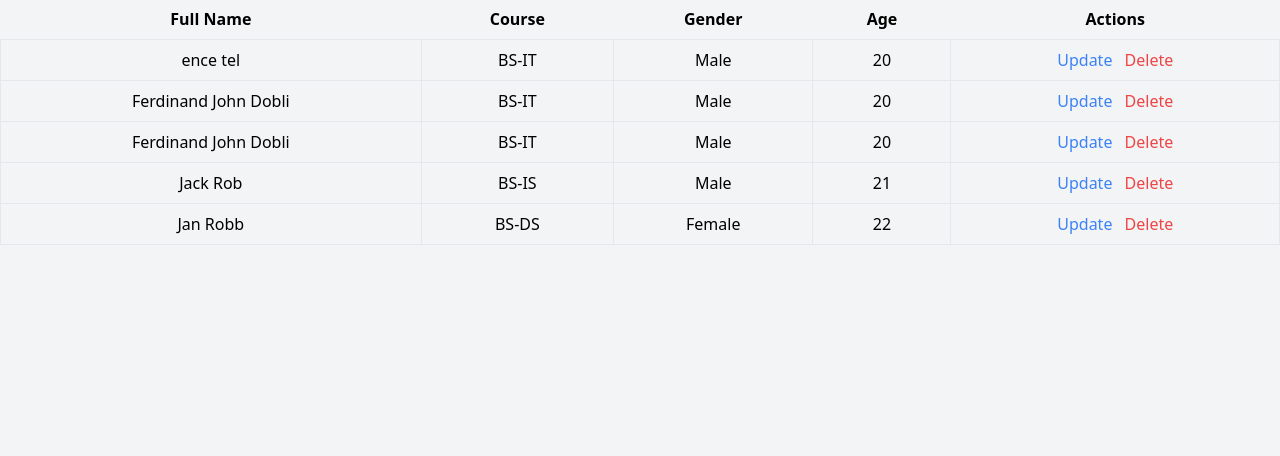
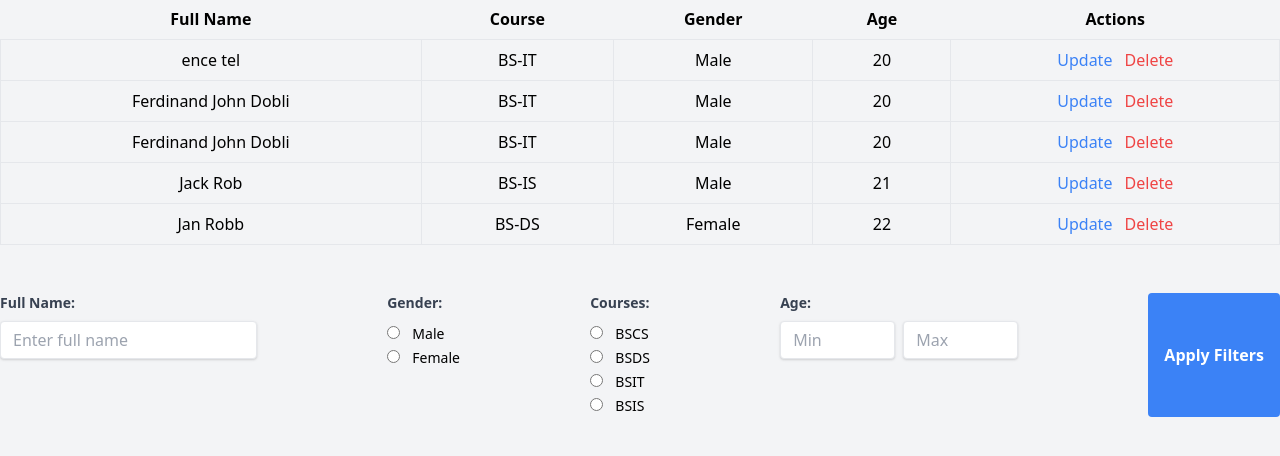
Before and after one commit to fjfdobli/EDP-FINALPROJECT, a Django app: page / in a window 1280 px wide. Shown: the part 125-581 px from the top of the page. Run offline with Django 5.2, Linux system fonts and the light colour scheme; data comes from the database, SQL or seed files in the repository.

Commit message:
Filters, and Delete Worked

```diff
--- a/Students/templates/students/list.html
+++ b/Students/templates/students/list.html
@@ -1,20 +1,20 @@
 {% load static %}
 <!DOCTYPE html>
-<html>
+<html lang="en">
   <head>
-    <meta charset="UTF-8">
+    <meta charset="UTF-8" />
+    <meta name="viewport" content="width=device-width, initial-scale=1.0" />
     <title>Student List</title>
-    <link href="https://cdn.jsdelivr.net/npm/tailwindcss@2.2.19/dist/tailwind.min.css" rel="stylesheet">
+    <link href="https://cdn.jsdelivr.net/npm/tailwindcss@2.2.19/dist/tailwind.min.css" rel="stylesheet"/>
   </head>
   <body class="bg-gray-100">
     <div class="container mx-auto py-8">
       <h1 class="text-3xl font-bold mb-4">Student List</h1>
       <div class="mb-4">
-            <a href="{% url 'addStudent' %}" class="bg-blue-500 hover:bg-blue-700 text-white font-bold py-2 px-4 rounded">
-                Add Student
-            </a>
+        <a href="{% url 'addStudent' %}" class="bg-blue-500 hover:bg-blue-700 text-white font-bold py-2 px-4 rounded">Add Student</a>
       </div>
-        <table class="table-auto w-full">
+
+      <table class="table-auto w-full mb-4">
         <thead>
           <tr>
             <th class="px-4 py-2">Full Name</th>
@@ -32,14 +32,123 @@
             <td class="border px-4 py-2 text-center">{{ student.get_gender_display }}</td>
             <td class="border px-4 py-2 text-center">{{ student.age }}</td>
             <td class="border px-4 py-2 text-center">
-                        <a href="./add.html" class="text-blue-500 hover:text-blue-700">Update</a>
-                        <a href="#" class="text-red-500 hover:text-red-700 ml-2">Delete</a>
+              <a href="{% url 'updateStudent' student.id %}" class="text-blue-500 hover:text-blue-700 update-btn">Update</a>
+              <a href="#" class="text-red-500 hover:text-red-700 ml-2 delete-link" data-student-id="{{ student.id }}">Delete</a>
             </td>
           </tr>
           {% endfor %}
         </tbody>
       </table>
     </div>
-    <script src="./list.js"></script>
+
+    <div class="mb-4">
+      <form id="filter-form" class="flex justify-between">
+        <div>
+          <label for="name-filter" class="block text-gray-700 text-sm font-bold mb-2">Full Name:</label>
+          <input id="name-filter" name="name" type="text" class="shadow appearance-none border rounded py-2 px-3 text-gray-700 leading-tight focus:outline-none focus:shadow-outline" placeholder="Enter full name">
+        </div>
+        <div>
+          <label class="block text-gray-700 text-sm font-bold mb-2">Gender:</label>
+          <div>
+            <input type="radio" id="gender-male" name="gender" value="Male" class="mr-2 leading-tight focus:outline-none focus:shadow-outline">
+            <label for="gender-male" class="text-sm">Male</label>
+          </div>
+          <div>
+            <input type="radio" id="gender-female" name="gender" value="Female" class="mr-2 leading-tight focus:outline-none focus:shadow-outline">
+            <label for="gender-female" class="text-sm">Female</label>
+          </div>
+        </div>
+        <div>
+          <label class="block text-gray-700 text-sm font-bold mb-2">Courses:</label>
+          <div>
+            <input type="radio" id="course-bs-cs" name="course" value="BS-CS" class="mr-2 leading-tight focus:outline-none focus:shadow-outline">
+            <label for="course-bs-cs" class="text-sm">BSCS</label>
+          </div>
+          <div>
+            <input type="radio" id="course-bs-ds" name="course" value="BS-DS" class="mr-2 leading-tight focus:outline-none focus:shadow-outline">
+            <label for="course-bs-ds" class="text-sm">BSDS</label>
+          </div>
+          <div>
+            <input type="radio" id="course-bs-it" name="course" value="BS-IT" class="mr-2 leading-tight focus:outline-none focus:shadow-outline">
+            <label for="course-bs-it" class="text-sm">BSIT</label>
+          </div>
+          <div>
+            <input type="radio" id="course-bs-is" name="course" value="BS-IS" class="mr-2 leading-tight focus:outline-none focus:shadow-outline">
+            <label for="course-bs-is" class="text-sm">BSIS</label>
+          </div>
+        </div>
+        <div>
+          <label class="block text-gray-700 text-sm font-bold mb-2">Age:</label>
+          <div class="flex">
+            <input id="min-age" name="minAge" type="number" class="shadow appearance-none border rounded py-2 px-3 text-gray-700 leading-tight focus:outline-none focus:shadow-outline mr-2" min="1" max="100" placeholder="Min">
+            <input id="max-age" name="maxAge" type="number" class="shadow appearance-none border rounded py-2 px-3 text-gray-700 leading-tight focus:outline-none focus:shadow-outline" min="1" max="100" placeholder="Max">
+          </div>
+        </div>
+        <button type="submit" class="bg-blue-500 hover:bg-blue-700 text-white font-bold py-2 px-4 rounded focus:outline-none focus:shadow-outline">Apply Filters</button>
+      </form>
+    </div>
+
+
+    <!-- Sir, gi internal nalang namin ang JS kay hindi siya mag work kung external -->
+    <script>
+      document.addEventListener("DOMContentLoaded", () => {
+    const deleteLinks = document.querySelectorAll(".delete-link")
+
+    deleteLinks.forEach((link) => {
+      link.addEventListener("click", (e) => {
+        e.preventDefault()
+
+        const studentId = link.getAttribute("data-student-id")
+        const url = `/delete/${studentId}/`
+        const csrftoken = getCookie("csrftoken")
+
+        if (confirm("Are you sure you want to delete this student?")) {
+          fetch(url, {
+            method: "DELETE",
+            headers: {
+              "X-CSRFToken": csrftoken,
+            },
+          })
+            .then((response) => {
+              if (response.ok) {
+                window.location.reload()
+              } else {
+                throw new Error("Failed to delete student")
+              }
+            })
+            .catch((error) => {
+              console.error("Delete request failed:", error)
+            })
+        }
+      })
+    })
+
+    function getCookie(name) {
+      let cookieValue = null
+      if (document.cookie && document.cookie !== "") {
+        const cookies = document.cookie.split(";")
+        for (let i = 0; i < cookies.length; i++) {
+          const cookie = cookies[i].trim()
+
+          if (cookie.startsWith(name + "=")) {
+            cookieValue = decodeURIComponent(
+              cookie.substring(name.length + 1)
+            )
+            break
+          }
+        }
+      }
+      return cookieValue
+    }
+  }) // This is for the delete feature.
+
+  function openEditForm(studentId) {
+        const editUrl = "{% url 'updateStudent' 0 %}".replace("0", studentId)
+
+        // Open the edit form in a new window or modal
+        window.open(editUrl, "Edit Student", "width=600,height=600")
+      }
+    </script>
+
   </body>
 </html>
```
Lines whose indentation alone changed are shown as unchanged.
